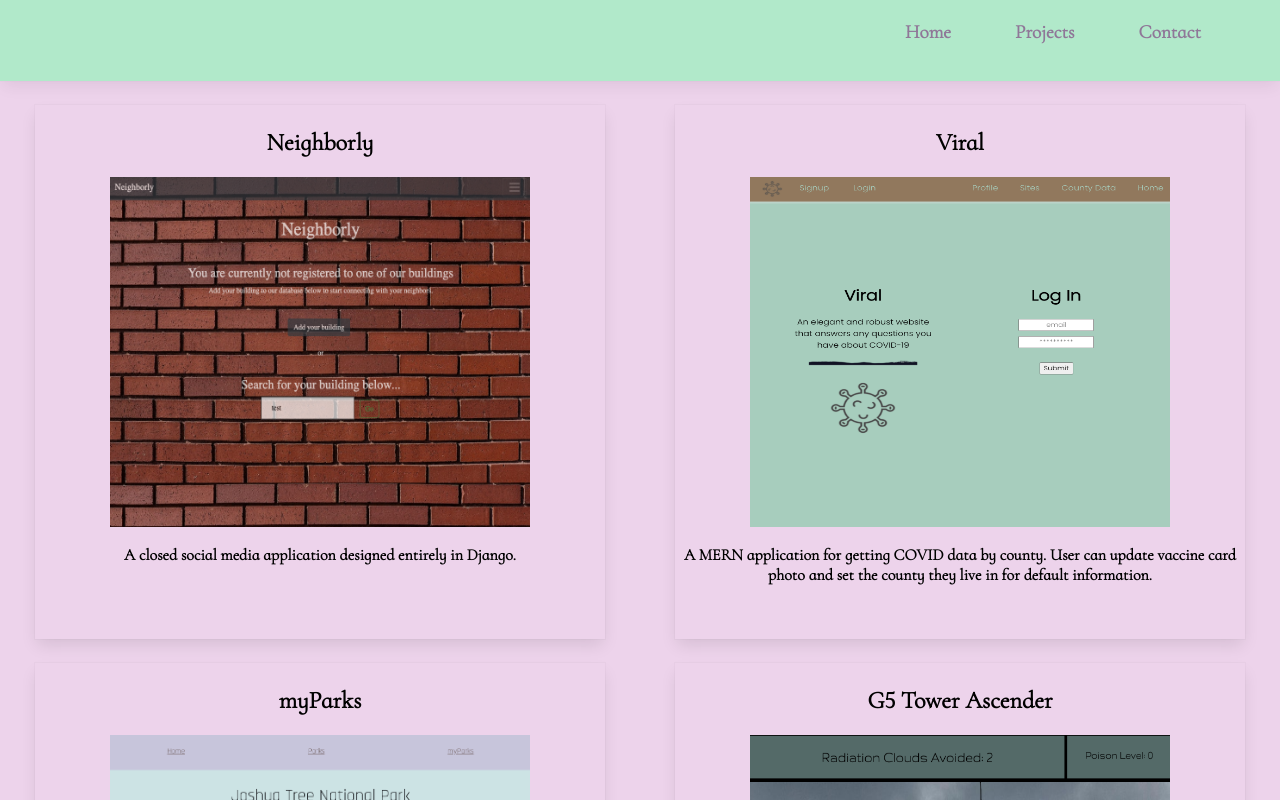
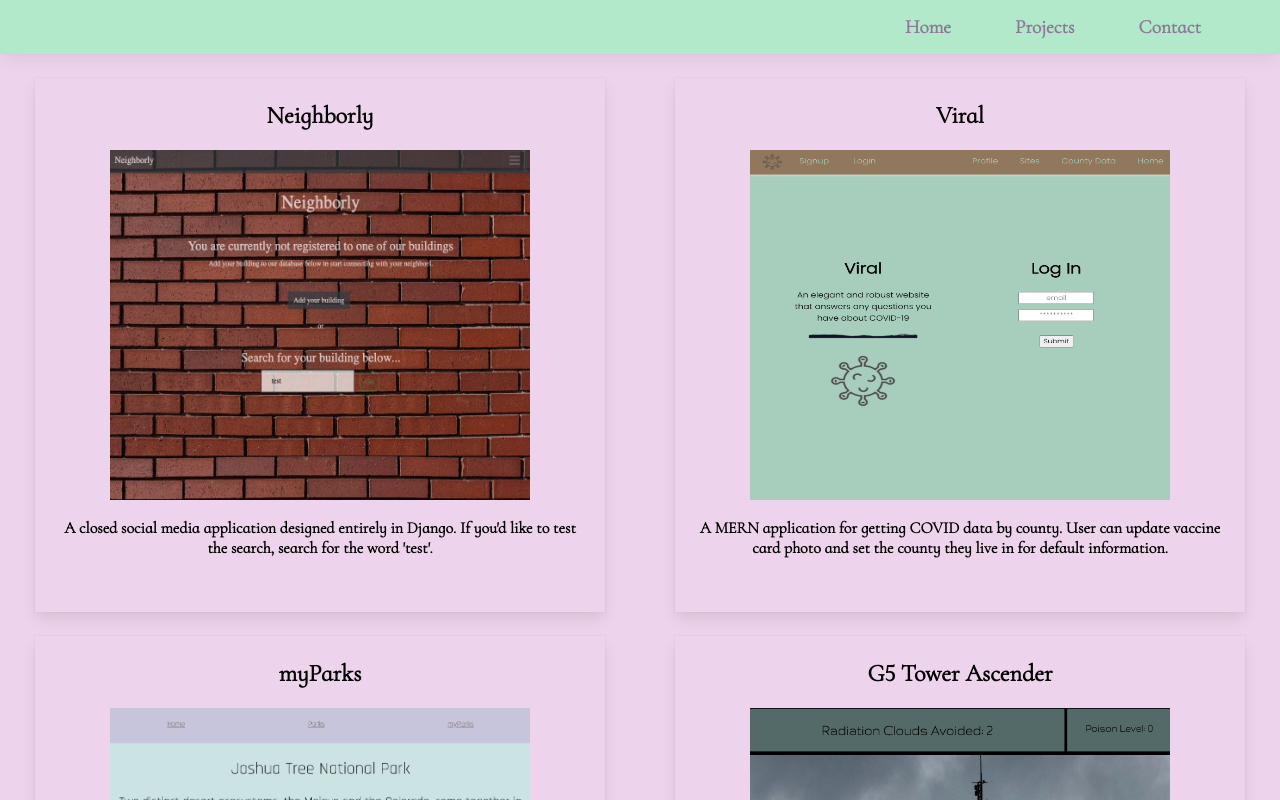
Before and after one commit to cspdevs000/dev-portfolio, a React (Create React App) app: page /projects in a window 1280 px wide. Shown: the top 800 px of the page. Built offline with nearby package versions, Linux system fonts and the light colour scheme; a web font is replaced by a local one.

Commit message:
stlying fixes

```diff
--- a/src/components/Navbar.css
+++ b/src/components/Navbar.css
@@ -1,12 +1,11 @@
 .navbar-container {
-    height: 4vw;
+    height: 3vh;
     padding: 15px;
     background-color: rgba(54, 197, 118, 0.384);
     box-shadow: 0 0.5em 1em -0.1125em rgba(10, 10, 10, 0.1), 0 0px 0 1px rgba(10, 10, 10, 0.02);
 }
 
 .navbar-link {
-    padding-top: 5px;
     padding-right: 5vw;
     margin: 0 auto;
     color: rgba(119, 36, 115, 0.582);
--- a/src/components/Projects.css
+++ b/src/components/Projects.css
@@ -32,6 +32,8 @@
 
 .project-description {
     padding: 2px;
+    padding-left: 15px;
+    padding-right: 15px;
 }
 
 @media screen and (max-width: 900px) {
--- a/src/components/Projects.js
+++ b/src/components/Projects.js
@@ -16,7 +16,7 @@ class Projects extends Component {
                         <img src={neighborly} className='project-img'/>
                     </a>
                     <p className='project-description'>
-                        A  closed social media application designed entirely in Django.
+                        A closed social media application designed entirely in Django. If you'd like to test the search, search for the word 'test'.
                     </p>
                 </div>
                 <div className='project-card'>
```
